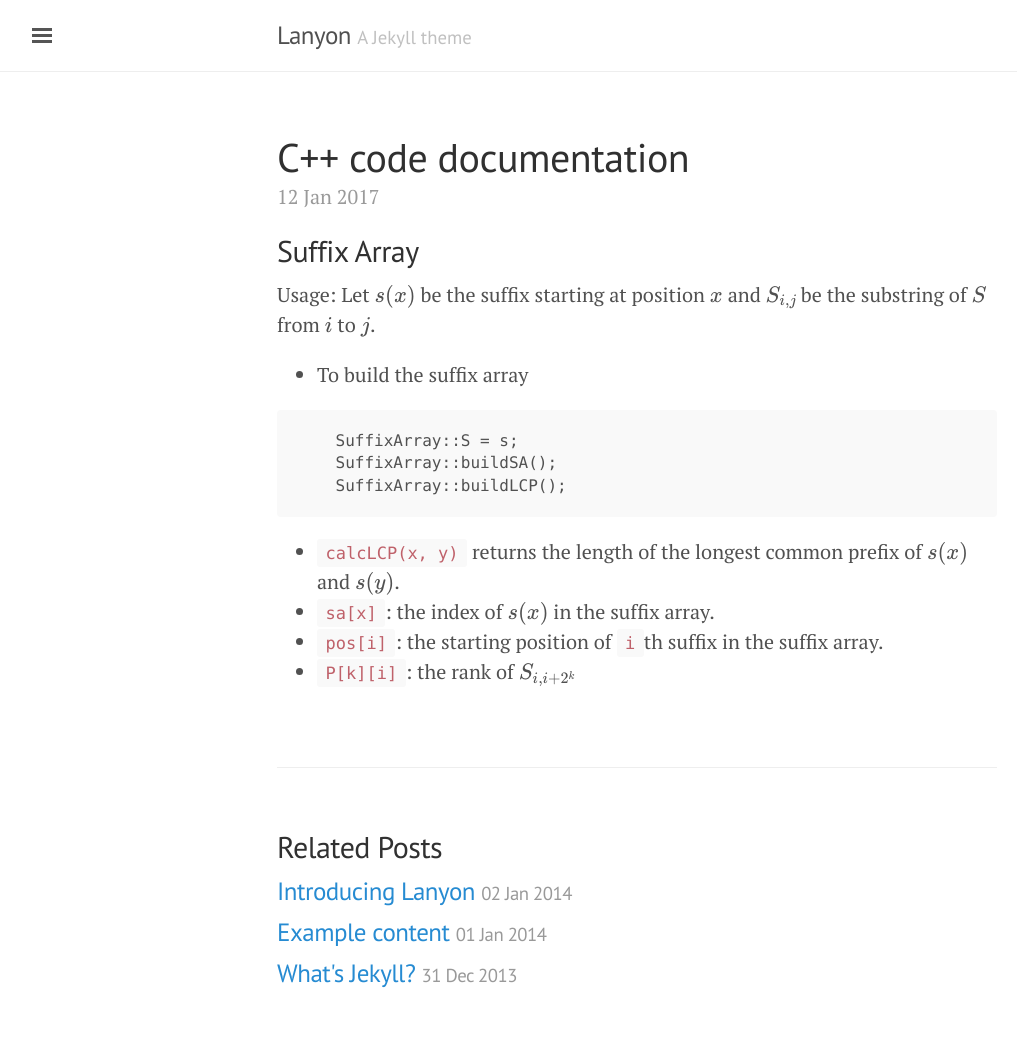
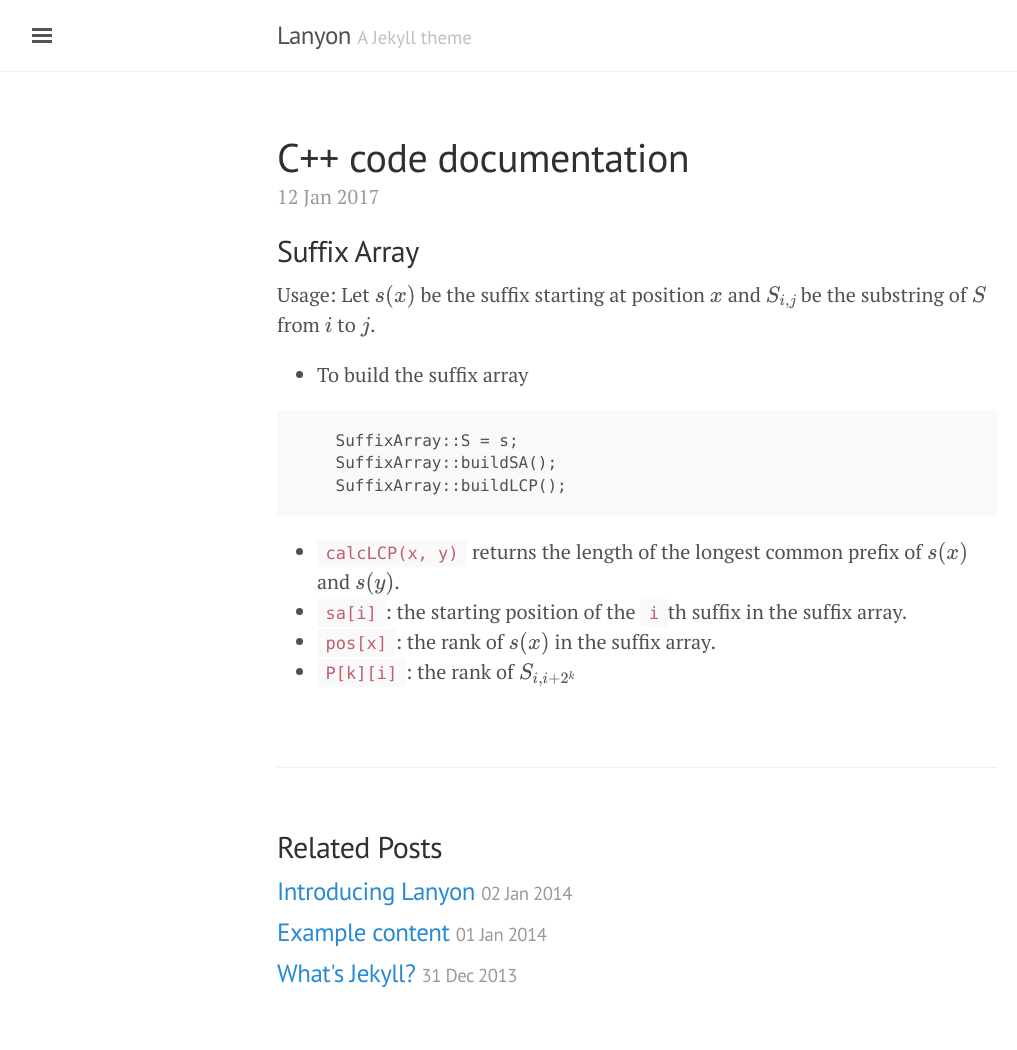
Before and after one commit to atubo/code-snippets, a Jekyll site: the page built from docs/_posts/2017-01-12-cpp-code-docs.md, in a window 1280 px wide. Shown: the whole page, without its empty margins (3-1020 px from the left). Built offline with Jekyll 4.4.1, drawn with Linux system fonts in a browser that asks for light colours; formulas are drawn with MathJax 3.

Commit message:
Fix error in doc

````diff
--- a/docs/_posts/2017-01-12-cpp-code-docs.md
+++ b/docs/_posts/2017-01-12-cpp-code-docs.md
@@ -16,6 +16,6 @@
 ```
 
 * `calcLCP(x, y)` returns the length of the longest common prefix of $s(x)$ and $s(y)$.
-* `sa[x]`: the index of $s(x)$ in the suffix array.
-* `pos[i]`: the starting position of `i`th suffix in the suffix array.
+* `sa[i]`: the starting position of the `i`th suffix in the suffix array.
+* `pos[x]`: the rank of $s(x)$ in the suffix array.
 * `P[k][i]`: the rank of $S_{i,i+2^k}$
````
